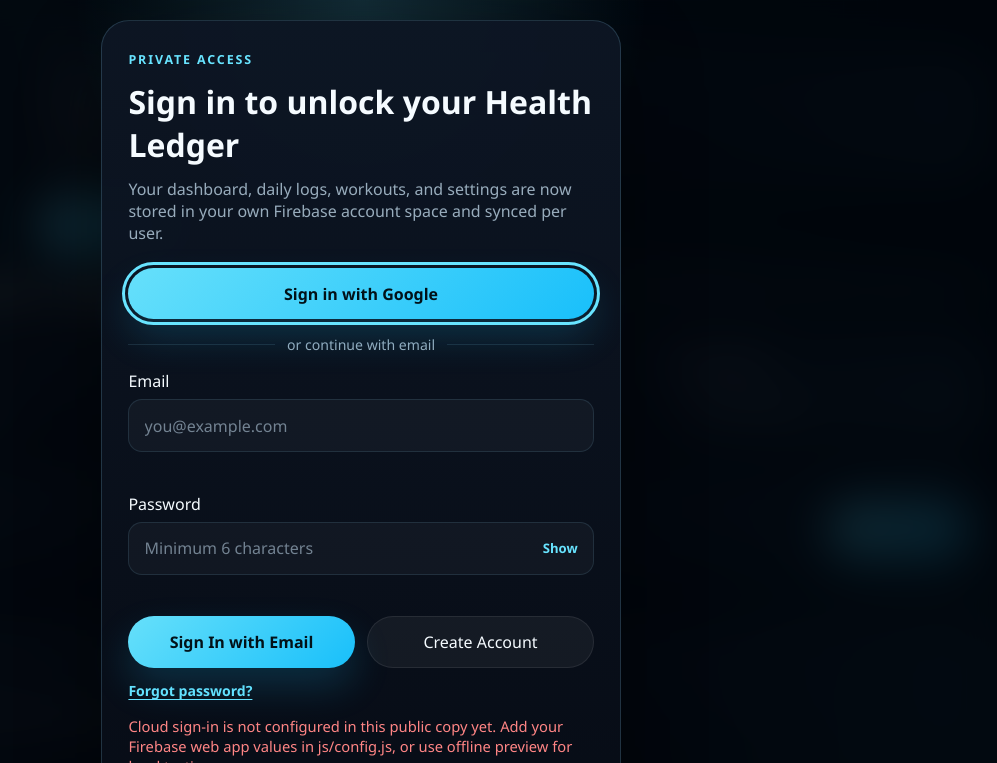
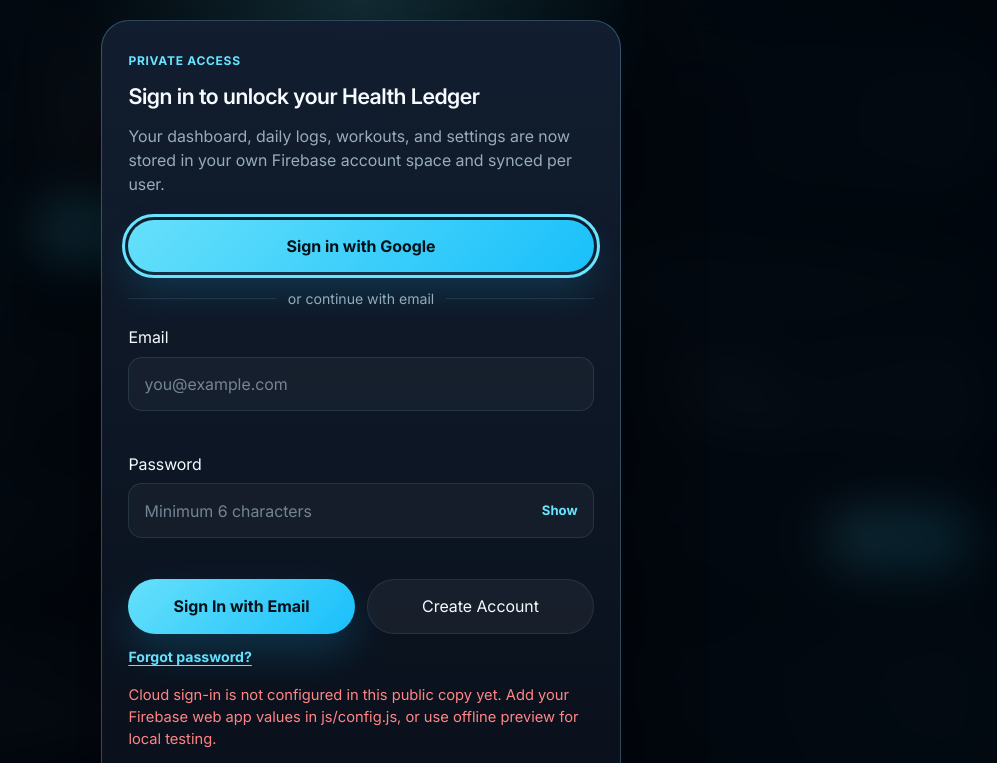
Before and after one commit to impreetentious/health-ledger, a website with bundled scripts: page index.html in a window 1280 px wide. Shown: the top 763 px of the page, without its empty margins (279-1276 px from the left). Built offline with nearby package versions, Linux system fonts and the light colour scheme; files whose address does not match are found by name.

Commit message:
Commit v2.3.5: Self-Hosted Typography/Theme + Font Cache

```diff
--- a/css/style.css
+++ b/css/style.css
@@ -1,16 +1,77 @@
+/* Self-hosted Inter Variable (SIL OFL 1.1) — no font CDN. */
+@font-face {
+  font-family: Inter;
+  src: url("../fonts/InterVariable.woff2") format("woff2");
+  font-weight: 100 900;
+  font-style: normal;
+  font-display: swap;
+}
+
+/* Metric-matched Arial so swap does not shift layout. */
+@font-face {
+  font-family: "Inter Fallback";
+  src: local("Arial"), local("Helvetica Neue"), local("Helvetica");
+  ascent-override: 90.49%;
+  descent-override: 22.56%;
+  line-gap-override: 0%;
+  size-adjust: 107.64%;
+}
+
 :root {
   color-scheme: dark;
   --bg: #02070d;
+  --bg-deep: #01060c;
+  --bg-mid: #040a12;
   --panel-border: rgba(144, 222, 255, 0.17);
+  --panel-border-strong: rgba(144, 222, 255, 0.28);
+  --panel-surface: linear-gradient(180deg, rgba(13, 22, 36, 0.96), rgba(7, 12, 22, 0.84));
+  --panel-surface-raised: linear-gradient(180deg, rgba(18, 30, 48, 0.98), rgba(9, 15, 26, 0.92));
+  --panel-shine: linear-gradient(
+    135deg,
+    rgba(255, 255, 255, 0.1),
+    transparent 34%,
+    transparent 66%,
+    rgba(104, 228, 255, 0.1)
+  );
   --text: #f5fbff;
   --muted: #98acbc;
   --accent: #68e4ff;
   --accent-strong: #19c3ff;
   --warning: #bcd3ff;
   --danger: #ff8585;
-  --shadow: 0 30px 80px rgba(0, 0, 0, 0.42);
+  --elev-1: 0 10px 28px rgba(0, 0, 0, 0.22);
+  --elev-2: 0 18px 48px rgba(0, 0, 0, 0.32);
+  --elev-3: 0 30px 80px rgba(0, 0, 0, 0.42);
+  --shadow: var(--elev-3);
   --radius-xl: 26px;
   --radius-lg: 20px;
+  --radius-md: 14px;
+  --font-sans: Inter, "Inter Fallback", "Segoe UI", system-ui, sans-serif;
+  --text-xs: 0.75rem;
+  --text-sm: 0.875rem;
+  --text-md: 1rem;
+  --text-lg: 1.125rem;
+  --text-xl: 1.35rem;
+  --text-2xl: clamp(1.7rem, 2.8vw, 2.45rem);
+  --text-3xl: clamp(1.9rem, 3.2vw, 2.7rem);
+  --leading-tight: 1.2;
+  --leading-snug: 1.35;
+  --leading-normal: 1.5;
+  --leading-relaxed: 1.65;
+  --tracking-tight: -0.02em;
+  --tracking-label: 0.06em;
+  --weight-regular: 400;
+  --weight-medium: 500;
+  --weight-semibold: 600;
+  --weight-bold: 700;
+  --space-1: 0.25rem;
+  --space-2: 0.5rem;
+  --space-3: 0.75rem;
+  --space-4: 1rem;
+  --space-5: 1.25rem;
+  --space-6: 1.5rem;
+  --space-8: 2rem;
+  --rhythm: 1.25rem;
 }
 
 [hidden] {
@@ -29,11 +90,18 @@ body {
   margin: 0;
   min-height: 100vh;
   overflow-x: hidden;
-  font-family: "Avenir Next", "Segoe UI", sans-serif;
+  font-family: var(--font-sans);
+  font-weight: var(--weight-regular);
+  font-size: var(--text-md);
+  line-height: var(--leading-normal);
+  font-optical-sizing: auto;
   background:
-    radial-gradient(circle at top, rgba(104, 228, 255, 0.08), transparent 26%),
-    linear-gradient(180deg, #01060c 0%, #040a12 32%, #02070d 100%);
+    radial-gradient(circle at top, rgba(104, 228, 255, 0.1), transparent 28%),
+    radial-gradient(circle at 85% 12%, rgba(25, 195, 255, 0.06), transparent 22%),
+    linear-gradient(180deg, var(--bg-deep) 0%, var(--bg-mid) 34%, var(--bg) 100%);
   color: var(--text);
+  text-rendering: optimizeLegibility;
+  -webkit-font-smoothing: antialiased;
 }
 
 .skip-link {
@@ -134,11 +202,11 @@ textarea:focus-visible,
 .panel,
 .stat-card,
 .alert-card {
-  background: linear-gradient(180deg, rgba(13, 22, 36, 0.94), rgba(7, 12, 22, 0.8));
+  background: var(--panel-surface);
   border: 1px solid var(--panel-border);
   border-radius: var(--radius-xl);
-  box-shadow: var(--shadow);
-  backdrop-filter: blur(16px);
+  box-shadow: var(--elev-3);
+  backdrop-filter: blur(18px);
 }
 
 .hero-copy,
@@ -159,7 +227,7 @@ textarea:focus-visible,
   position: absolute;
   inset: 0;
   border-radius: inherit;
-  background: linear-gradient(135deg, rgba(255, 255, 255, 0.09), transparent 35%, transparent 68%, rgba(104, 228, 255, 0.08));
+  background: var(--panel-shine);
   pointer-events: none;
 }
 
@@ -179,20 +247,33 @@ p {
 
 h1 {
   margin-bottom: 0.35rem;
-  font-size: clamp(1.65rem, 2.7vw, 2.35rem);
-  letter-spacing: 0;
+  font-size: var(--text-2xl);
+  font-weight: var(--weight-bold);
+  letter-spacing: var(--tracking-tight);
+  line-height: var(--leading-tight);
 }
 
 h2 {
   margin-bottom: 0;
-  font-size: clamp(1.45rem, 3vw, 2rem);
+  font-size: var(--text-xl);
+  font-weight: var(--weight-semibold);
+  letter-spacing: var(--tracking-tight);
+  line-height: var(--leading-snug);
+}
+
+h3,
+h4 {
+  font-weight: var(--weight-semibold);
+  letter-spacing: var(--tracking-tight);
+  line-height: var(--leading-snug);
 }
 
 .hero-kicker {
   margin-bottom: 0;
   max-width: 18rem;
   color: var(--muted);
-  font-size: 0.9rem;
+  font-size: var(--text-sm);
+  line-height: var(--leading-relaxed);
 }
 
 .topbar-aside {
@@ -211,7 +292,8 @@ h2 {
   margin: 0;
   padding: 0 0.2rem;
   color: var(--muted);
-  font-size: 0.92rem;
+  font-size: var(--text-sm);
+  line-height: var(--leading-snug);
 }
 
 .profile-shell {
@@ -293,12 +375,13 @@ h2 {
 }
 
 .profile-meta strong {
-  font-size: 0.94rem;
+  font-size: var(--text-sm);
+  font-weight: var(--weight-semibold);
 }
 
 .profile-meta span {
   color: var(--muted);
-  font-size: 0.78rem;
+  font-size: var(--text-xs);
 }
 
 .profile-menu {
@@ -310,10 +393,10 @@ h2 {
   gap: 0.45rem;
   width: min(21rem, calc(100vw - 2rem));
   padding: 0.65rem;
-  border: 1px solid rgba(144, 222, 255, 0.16);
+  border: 1px solid var(--panel-border);
   border-radius: 22px;
-  background: linear-gradient(180deg, rgba(13, 22, 36, 0.98), rgba(7, 12, 22, 0.96));
-  box-shadow: var(--shadow);
+  background: var(--panel-surface-raised);
+  box-shadow: var(--elev-3);
 }
 
 .profile-menu-item {
@@ -376,9 +459,9 @@ h2 {
 .toolbar-label {
   display: inline-flex;
   color: var(--accent);
-  font-size: 0.78rem;
-  font-weight: 700;
-  letter-spacing: 0.15em;
+  font-size: var(--text-xs);
+  font-weight: var(--weight-bold);
+  letter-spacing: var(--tracking-label);
   text-transform: uppercase;
 }
 
@@ -388,8 +471,9 @@ h2 {
 
 .quote-text {
   margin-bottom: 0.55rem;
-  font-size: 1rem;
-  line-height: 1.55;
+  font-size: var(--text-md);
+  font-weight: var(--weight-medium);
+  line-height: var(--leading-relaxed);
 }
 
 .quote-source,
@@ -402,7 +486,7 @@ h2 {
 
 .quote-source {
   margin-bottom: 0;
-  font-size: 0.92rem;
+  font-size: var(--text-sm);
 }
 
 .main-nav {
@@ -744,9 +828,10 @@ h2 {
 .alert-card span {
   display: block;
   color: var(--muted);
-  font-size: 0.84rem;
+  font-size: var(--text-xs);
+  font-weight: var(--weight-medium);
   margin-bottom: 0.5rem;
-  letter-spacing: 0.04em;
+  letter-spacing: var(--tracking-label);
   text-transform: uppercase;
 }
 
@@ -754,7 +839,10 @@ h2 {
 .alert-card strong {
   display: block;
   margin-bottom: 0.35rem;
-  font-size: 1.6rem;
+  font-size: var(--text-xl);
+  font-weight: var(--weight-bold);
+  letter-spacing: var(--tracking-tight);
+  line-height: var(--leading-tight);
 }
 
 .stat-card strong,
@@ -822,8 +910,9 @@ h2 {
   max-width: 72rem;
   margin: 0;
   color: var(--text);
-  font-size: 1.02rem;
-  line-height: 1.65;
+  font-size: var(--text-lg);
+  font-weight: var(--weight-medium);
+  line-height: var(--leading-relaxed);
 }
 
 .consistency-panel {
@@ -998,7 +1087,7 @@ input[aria-invalid="true"] {
   border: 1px solid rgba(104, 228, 255, 0.24);
   border-radius: var(--radius-lg);
   background: linear-gradient(180deg, rgba(13, 22, 36, 0.98), rgba(7, 12, 22, 0.94));
-  box-shadow: var(--shadow);
+  box-shadow: var(--elev-2);
   backdrop-filter: blur(16px);
   pointer-events: auto;
   animation: toastIn 220ms ease-out both;
@@ -1278,10 +1367,10 @@ th {
 .auth-panel,
 .utility-modal-card {
   width: min(100%, 520px);
-  background: linear-gradient(180deg, rgba(13, 22, 36, 0.96), rgba(7, 12, 22, 0.9));
-  border: 1px solid rgba(144, 222, 255, 0.18);
+  background: var(--panel-surface-raised);
+  border: 1px solid var(--panel-border-strong);
   border-radius: 28px;
-  box-shadow: var(--shadow);
+  box-shadow: var(--elev-3);
 }
 
 .loading-card {
--- a/index.html
+++ b/index.html
@@ -12,6 +12,13 @@
     <link rel="icon" href="favicon.svg" type="image/svg+xml" />
     <link rel="manifest" href="manifest.webmanifest" />
     <link rel="apple-touch-icon" href="favicon.svg" />
+    <link
+      rel="preload"
+      href="fonts/InterVariable.woff2"
+      as="font"
+      type="font/woff2"
+      crossorigin
+    />
     <link rel="stylesheet" href="css/style.css" />
     <script
       defer
@@ -550,7 +557,7 @@
 
       <footer class="site-footer" aria-label="Site footer">
         <span class="site-footer-left">Copyright &copy; 2024</span>
-        <span class="site-footer-center">Version 2.3.4</span>
+        <span class="site-footer-center">Version 2.3.5</span>
         <span class="site-footer-right">Health Ledger</span>
       </footer>
     </div>
--- a/service-worker.js
+++ b/service-worker.js
@@ -7,13 +7,14 @@
   workspace remains the only persisted personal data in this static build.
 */
 
-const SHELL_CACHE = "health-ledger-shell-v3";
+const SHELL_CACHE = "health-ledger-shell-v4";
 const SHELL_ASSETS = [
   "./",
   "./index.html",
   "./favicon.svg",
   "./manifest.webmanifest",
   "./css/style.css",
+  "./fonts/InterVariable.woff2",
   "./js/runtime-config.js",
   "./js/app.js",
   "./js/auth.js",
```
Also changed, not shown: fonts/OFL.txt (added, +92 -0 lines), README.md, fonts/InterVariable.woff2 (added).
